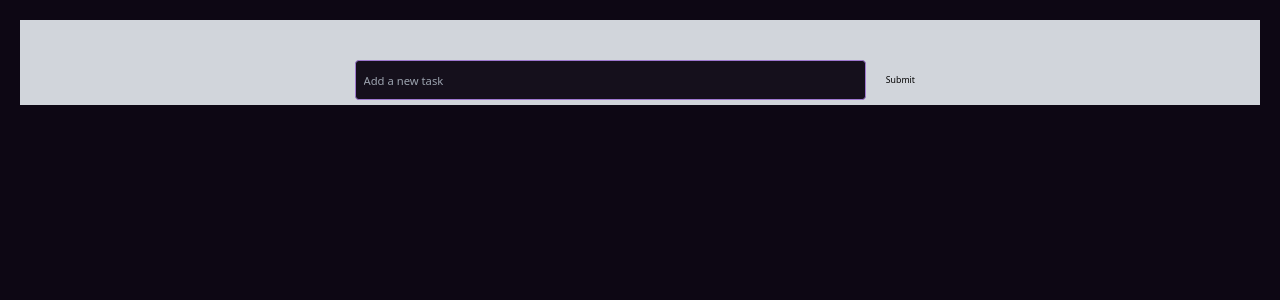
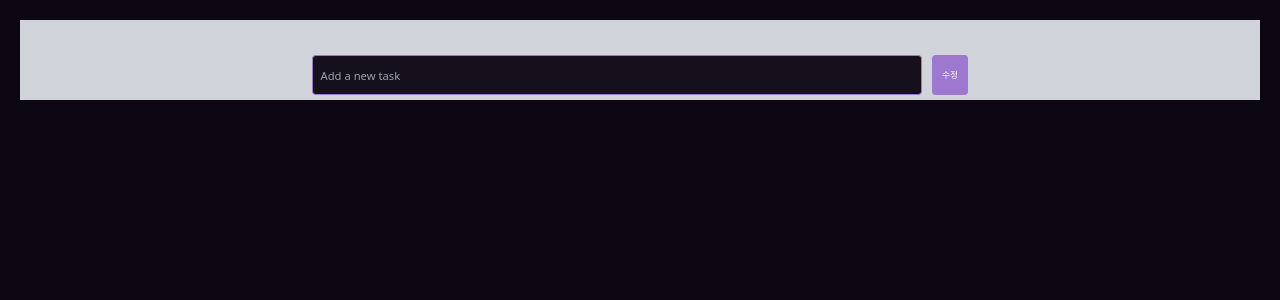
Before and after one commit to younyikim/fullstack-todo-app, a React (Vite) app in the folder client/: page / in a window 1280 px wide. Shown: the top 300 px of the page. Built offline with nearby package versions, Linux system fonts and the light colour scheme.

Commit message:
feat: InputWithButton 기능 추가 및 UI 수정

```diff
--- a/client/src/App.css
+++ b/client/src/App.css
@@ -4,4 +4,5 @@
 	padding: 2rem;
 	text-align: center;
 	background-color: #0d0714;
+	color: #f9f9f9;
 }
--- a/client/src/components/ui/InputWithButton.tsx
+++ b/client/src/components/ui/InputWithButton.tsx
@@ -3,17 +3,29 @@ import { Input } from '@/components/ui/input';
 
 type InputWithButtonProps = {
 	placeholder?: string;
-	buttonText?: string;
+	button?: string;
+	value: string;
 	className?: string;
+	onClick?: React.MouseEventHandler<HTMLButtonElement>;
+	onChange: React.ChangeEventHandler<HTMLInputElement>;
 };
 
 export function InputWithButton(props: InputWithButtonProps) {
-	const { placeholder = 'Email', buttonText = 'Submit' } = props;
+	const {
+		placeholder = 'Enter text',
+		button = 'Submit',
+		value,
+		onChange,
+		onClick = () => {},
+		...otherProps
+	} = props;
 
 	return (
-		<div className="flex w-full items-center gap-2 space-x-2">
-			<Input type="text" placeholder={placeholder} />
-			<Button type="submit">{buttonText}</Button>
+		<div className="flex w-full items-center justify-center gap-2 space-x-2">
+			<Input type="text" placeholder={placeholder} value={value} onChange={onChange} />
+			<Button type="submit" variant="primary" onClick={onClick} {...otherProps}>
+				{button}
+			</Button>
 		</div>
 	);
 }
--- a/client/src/components/ui/button.tsx
+++ b/client/src/components/ui/button.tsx
@@ -20,9 +20,11 @@ const buttonVariants = cva(
 				ghost:
 					'hover:bg-slate-100 hover:text-slate-900 dark:hover:bg-slate-800 dark:hover:text-slate-50',
 				link: 'text-slate-900 underline-offset-4 hover:underline dark:text-slate-50',
+				primary:
+					'bg-primary text-white hover:bg-red-500/90 dark:bg-red-900 dark:text-slate-50 dark:hover:bg-red-900/90',
 			},
 			size: {
-				default: 'h-10 px-4 py-2',
+				default: 'h-16 px-4 py-4',
 				sm: 'h-9 rounded-md px-3',
 				lg: 'h-11 rounded-md px-8',
 				icon: 'h-10 w-10',
--- a/client/src/components/ui/input.tsx
+++ b/client/src/components/ui/input.tsx
@@ -8,11 +8,11 @@ export interface InputProps
 		VariantProps<typeof InputVariants> {}
 
 const InputVariants = cva(
-	'border-primary bg-background ring-offset-white file:bg-transparent placeholder:text-slate-500 focus-visible:ring-slate-950 dark:border-slate-800 dark:bg-slate-950 dark:ring-offset-slate-950 dark:placeholder:text-slate-400 dark:focus-visible:ring-slate-300 flex rounded-md border px-3 py-2 text-sm file:border-0 file:text-sm file:font-medium focus-visible:outline-none focus-visible:ring-2 focus-visible:ring-offset-2 disabled:cursor-not-allowed disabled:opacity-50',
+	'border-primary bg-background ring-offset-white file:bg-transparent placeholder:text-slate-500 focus-visible:ring-primary dark:border-slate-800 dark:bg-slate-950 dark:ring-offset-slate-950 dark:placeholder:text-slate-400 dark:focus-visible:ring-slate-300 flex rounded-md border px-3 py-2 text-sm file:border-0 file:text-sm file:font-medium focus-visible:outline-none focus-visible:ring-2 focus-visible:ring-offset-2 disabled:cursor-not-allowed disabled:opacity-50',
 	{
 		variants: {
 			variant: {
-				default: 'w-full h-16 text-lg',
+				default: 'w-6/12 h-16 text-lg',
 			},
 		},
 		defaultVariants: {
--- a/client/src/pages/Root.tsx
+++ b/client/src/pages/Root.tsx
@@ -4,13 +4,13 @@ import '@/App.css';
 // Pages
 import Todo from '@/pages/Todo';
 
-function Root() {
+const Root = () => {
 	return (
 		<>
 			<Todo />
 			<Outlet />
 		</>
 	);
-}
+};
 
 export default Root;
--- /dev/null
+++ b/client/src/pages/Todo/components/TodoInput/hooks/useTodoInput.ts
@@ -0,0 +1,41 @@
+import { useEffect, useState } from 'react';
+
+export const useTodoInput = () => {
+	const [value, setValue] = useState('');
+	const [buttonText, setButtonText] = useState('확인');
+	const [isCreate] = useState(false);
+
+	useEffect(() => {
+		if (isCreate) setButtonText('확인');
+		else setButtonText('수정');
+	}, [isCreate]);
+
+	/**
+	 * Todo task input onChange 핸들러
+	 * @param event
+	 */
+	const handleInputOnChange = (event: React.ChangeEvent<HTMLInputElement>) => {
+		setValue(event.target.value);
+	};
+
+	/**
+	 * Todo task 저장 onClick 핸들러
+	 */
+	const handleSubmitOnClick = () => {
+		// Task 생성
+		if (isCreate) {
+			console.log('Create task', value);
+		}
+		// Task 수정
+		else {
+			console.log('Update task', value);
+		}
+	};
+
+	return {
+		value,
+		buttonText,
+		handleInputOnChange,
+		handleSubmitOnClick,
+	};
+};
--- a/client/src/pages/Todo/components/TodoInput/index.tsx
+++ b/client/src/pages/Todo/components/TodoInput/index.tsx
@@ -1,11 +1,21 @@
+// Hooks
+import { useTodoInput } from '@/pages/Todo/components/TodoInput/hooks/useTodoInput';
+
+// Components
 import { InputWithButton } from '@/components/ui/InputWithButton';
 
-function index() {
+const TodoInput = () => {
+	const { value, buttonText, handleInputOnChange, handleSubmitOnClick } = useTodoInput();
+
 	return (
-		<div className="container flex w-6/12 items-center justify-center pt-14">
-			<InputWithButton placeholder="Add a new task" />
-		</div>
+		<InputWithButton
+			placeholder="Add a new task"
+			button={buttonText}
+			value={value}
+			onChange={handleInputOnChange}
+			onClick={handleSubmitOnClick}
+		/>
 	);
-}
+};
 
-export default index;
+export default TodoInput;
--- a/client/src/pages/Todo/index.tsx
+++ b/client/src/pages/Todo/index.tsx
@@ -1,12 +1,12 @@
 // Components
 import TodoInput from '@/pages/Todo/components/TodoInput';
 
-function index() {
+const Todo = () => {
 	return (
-		<div className="hg-full container mx-auto flex flex-col items-center justify-center bg-gray-light px-4 py-2">
+		<div className="hg-full container mx-auto flex flex-col items-center justify-center bg-gray-light px-4 py-2 pt-14">
 			<TodoInput />
 		</div>
 	);
-}
+};
 
-export default index;
+export default Todo;
--- a/client/tailwind.config.ts
+++ b/client/tailwind.config.ts
@@ -15,8 +15,9 @@ export default {
 			primary: '#9E78CF',
 			green: '#78CFB0',
 			gray: '#1D1825',
+			'gray-light': '#D1D5DB',
 			background: '#15101C',
-			'gray-light': '#D1D5DB',
+			white: '#F9F9F9',
 		},
 		container: {
 			center: true,
```
